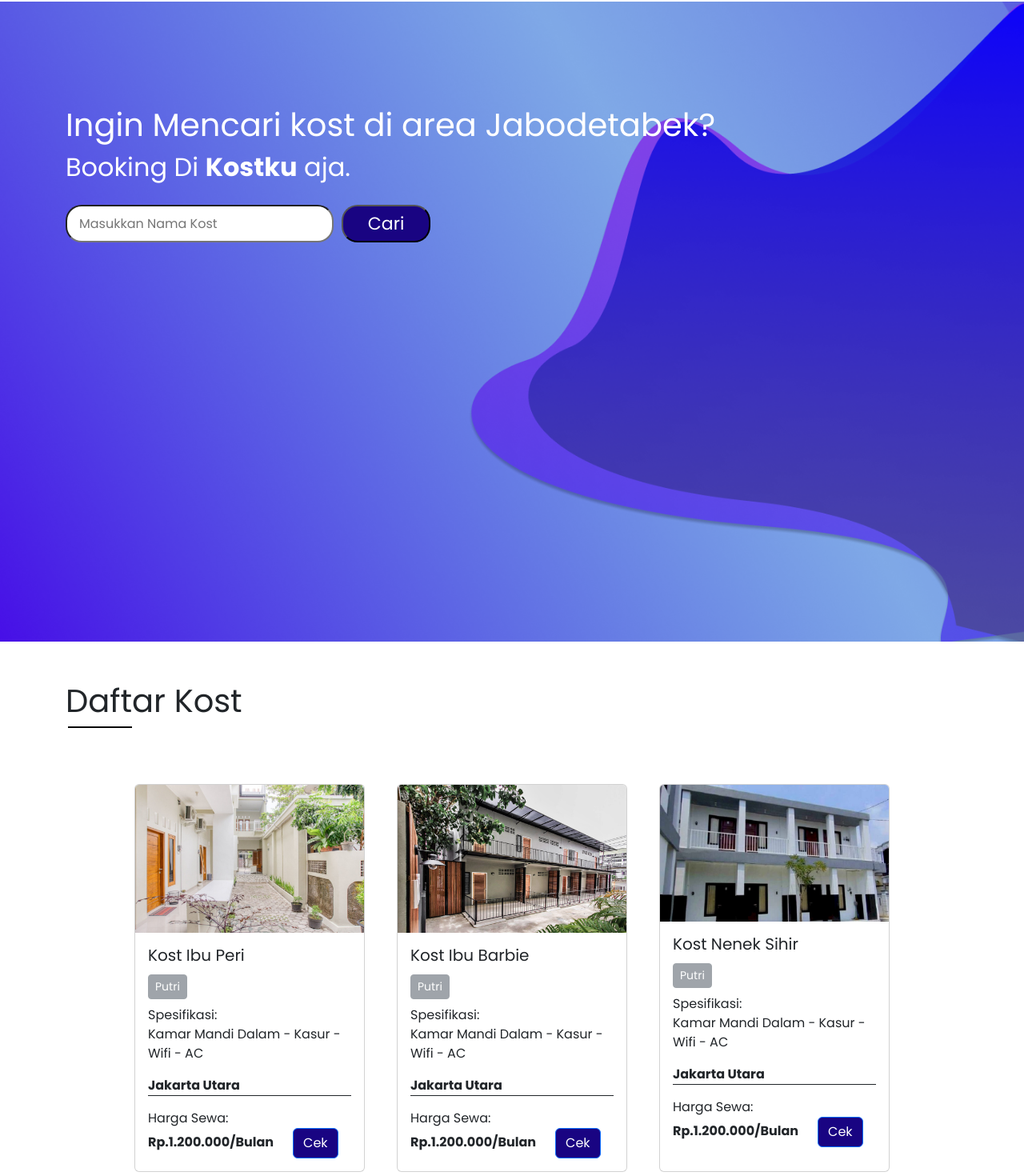
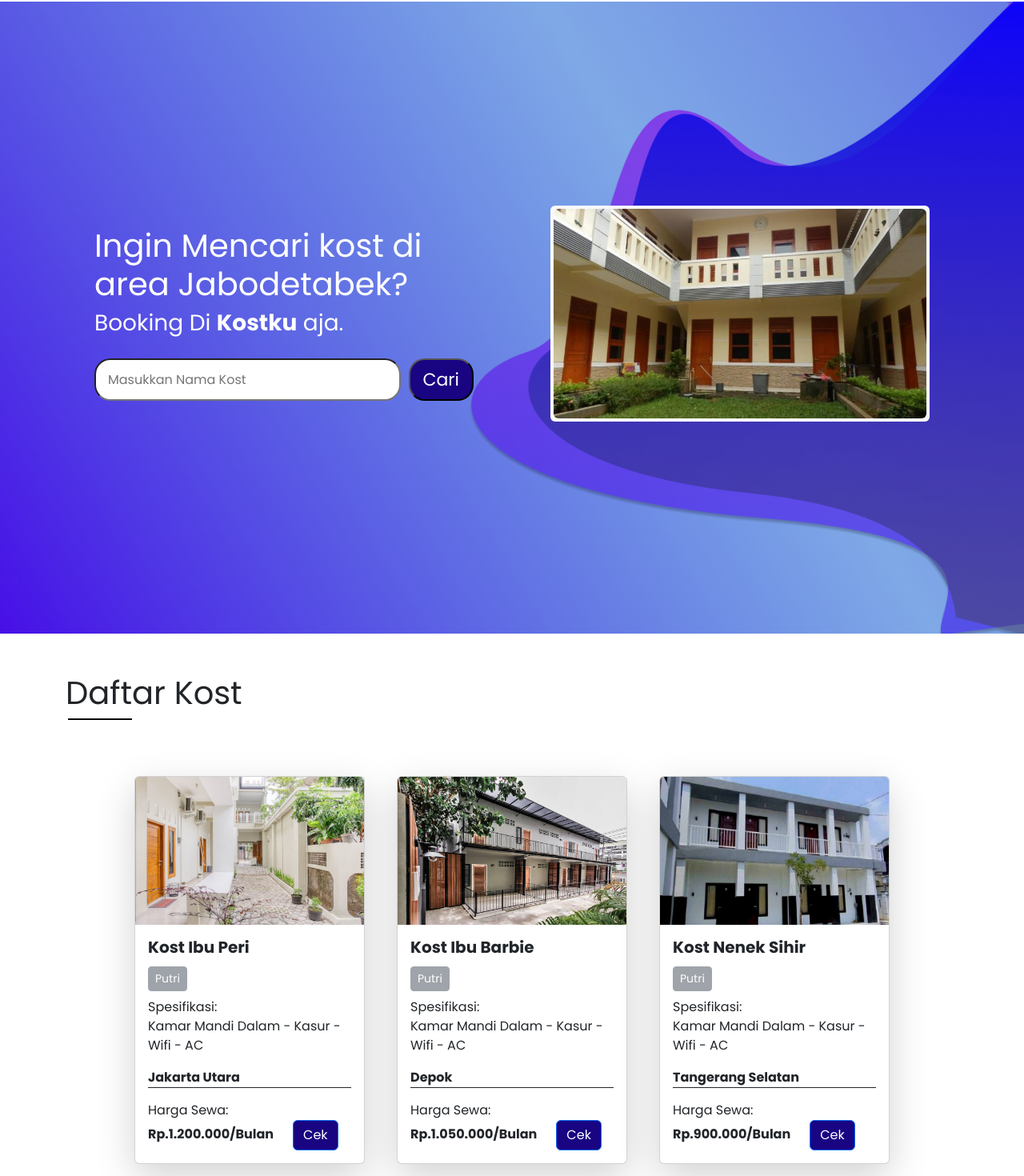
Before and after one commit to faizalfahri/kostku, a React (Vite) app: page / in a window 1280 px wide. Shown: the part 105-1575 px from the top of the page at 80% size. Built offline with nearby package versions, Linux system fonts and the light colour scheme; a web font is replaced by a local one.

Commit message:
fixing homepage

```diff
--- /dev/null
+++ b/src/components/CarouselComponent.jsx
@@ -0,0 +1,22 @@
+import Carousel from 'react-bootstrap/Carousel';
+import Image from 'react-bootstrap/Image'
+
+import Carousel1 from "../assets/img/KostCarousel1.jpg"
+import Carousel3 from "../assets/img/KostCarousel3.jpg"
+
+const CarouselComponent = () => {
+  return (
+    <div>
+        <Carousel controls={false} indicators={false} className='shadow-md p-1 bg-light rounded'>
+        <Carousel.Item interval={1000}>
+            <Image src={Carousel1} className="d-block w-100" rounded />
+        </Carousel.Item>
+        <Carousel.Item interval={1000}>
+            <Image src={Carousel3} className="d-block w-100" rounded />
+        </Carousel.Item>
+        </Carousel>
+    </div>
+  )
+}
+
+export default CarouselComponent
--- a/src/pages/User/HomePage.jsx
+++ b/src/pages/User/HomePage.jsx
@@ -1,7 +1,8 @@
 import NavbarComponent from "../../components/NavbarComponent";
 import FooterComponent from "../../components/FooterComponent";
+import CarouselComponent from "../../components/CarouselComponent";
 
-import { Container } from "react-bootstrap";
+import { Container, Row, Col, Carousel } from "react-bootstrap";
 import Button from "react-bootstrap/Button";
 import Card from "react-bootstrap/Card";
 
@@ -15,18 +16,21 @@ const HomePage = () => {
       <NavbarComponent />
 
       {/* Header */}
-      <div className="headerpage">
+      <div className="headerpage d-flex align-items-center">
         <Container>
-          <div className="header-tittle">
+          <Row>
+            <Col lg="6" className="d-flex align-items-center px-5">
+              <div className="wrapper">
+                <div className="header-title">
                   <h1>Ingin Mencari kost di area Jabodetabek?</h1>
-            <h2>
+                  <h3>
                     Booking Di <span>Kostku</span> aja.
-            </h2>
+                  </h3>
                 </div>
 
                 <div className="search-bar">
                   <input type="text" placeholder="Masukkan Nama Kost" />
-            <button>Cari</button>
+                  <button className="px-3 py-2">Cari</button>
                 </div>
 
                 <div className="image-swiper">
@@ -36,6 +40,12 @@ const HomePage = () => {
                 </div>
 
                 <div className="swipper"></div>
+              </div>
+            </Col>
+            <Col lg="6" className="px-5">
+              <CarouselComponent />
+            </Col>
+          </Row>
         </Container>
       </div>
       {/* End Header */}
@@ -43,16 +53,16 @@ const HomePage = () => {
       {/* Section Kost */}
       <div className="section-kost">
         <Container>
-          <div className="section-tittle">
+          <div className="section-title">
             <h1>Daftar Kost</h1>
             <div className="line"></div>
           </div>
 
           <div className="section-card">
-            <Card style={{ width: "18rem" }}>
+            <Card style={{ width: "18rem" }} className="shadow-lg">
               <Card.Img variant="top" src={imgperi} />
               <Card.Body>
-                <Card.Title>Kost Ibu Peri</Card.Title>
+                <Card.Title className="fw-bold">Kost Ibu Peri</Card.Title>
                 <Button
                   variant="secondary"
                   size="sm"
@@ -76,10 +86,10 @@ const HomePage = () => {
               </Card.Body>
             </Card>
 
-            <Card style={{ width: "18rem" }}>
+            <Card style={{ width: "18rem" }} className="shadow-lg">
               <Card.Img variant="top" src={imgbarbie} />
               <Card.Body>
-                <Card.Title>Kost Ibu Barbie</Card.Title>
+                <Card.Title className="fw-bold">Kost Ibu Barbie</Card.Title>
                 <Button
                   variant="secondary"
                   size="sm"
@@ -93,20 +103,20 @@ const HomePage = () => {
                   Kamar Mandi Dalam - Kasur - Wifi - AC
                 </Card.Text>
                 <Card.Text className="card-loc border-bottom border-dark fw-bold">
-                  Jakarta Utara
+                  Depok
                 </Card.Text>
                 <Card.Text className="card-spec">
                   Harga Sewa: <br></br>
-                  <span className="fw-bold">Rp.1.200.000/Bulan</span>
+                  <span className="fw-bold">Rp.1.050.000/Bulan</span>
                   <Button className="button ms-4">Cek</Button>
                 </Card.Text>
               </Card.Body>
             </Card>
 
-            <Card style={{ width: "18rem" }}>
+            <Card style={{ width: "18rem" }} className="shadow-lg">
               <Card.Img variant="top" src={imgsihir} />
               <Card.Body>
-                <Card.Title>Kost Nenek Sihir</Card.Title>
+                <Card.Title className="fw-bold">Kost Nenek Sihir</Card.Title>
                 <Button
                   variant="secondary"
                   size="sm"
@@ -120,25 +130,25 @@ const HomePage = () => {
                   Kamar Mandi Dalam - Kasur - Wifi - AC
                 </Card.Text>
                 <Card.Text className="card-loc border-bottom border-dark fw-bold">
-                  Jakarta Utara
+                  Tangerang Selatan
                 </Card.Text>
                 <Card.Text className="card-spec">
                   Harga Sewa: <br></br>
-                  <span className="fw-bold">Rp.1.200.000/Bulan</span>
+                  <span className="fw-bold">Rp.900.000/Bulan</span>
                   <Button className="button ms-4">Cek</Button>
                 </Card.Text>
               </Card.Body>
             </Card>
           </div>
 
-          <div className="section-tittle">
+          <div className="d-flex justify-content-center mt-4 mb-5">
             <Button className="button">Lainnya</Button>
           </div>
         </Container>
       </div>
       {/* End Section Kost */}
 
-      {/* <FooterComponent /> */}
+      <FooterComponent />
     </div>
   );
 };
```
Also changed, not shown: src/dist/css/main.css. Lines whose indentation alone changed are shown as unchanged.
